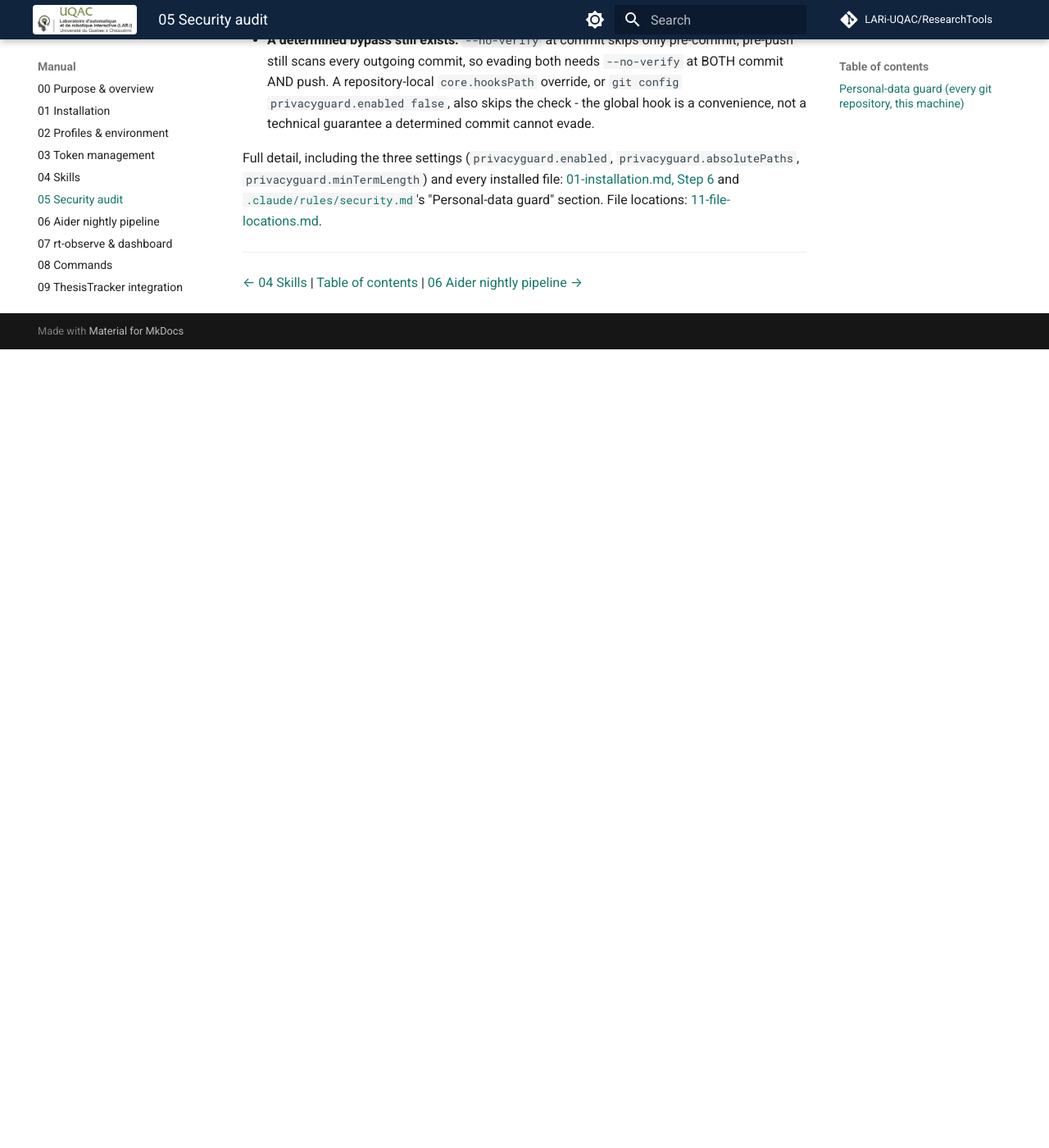
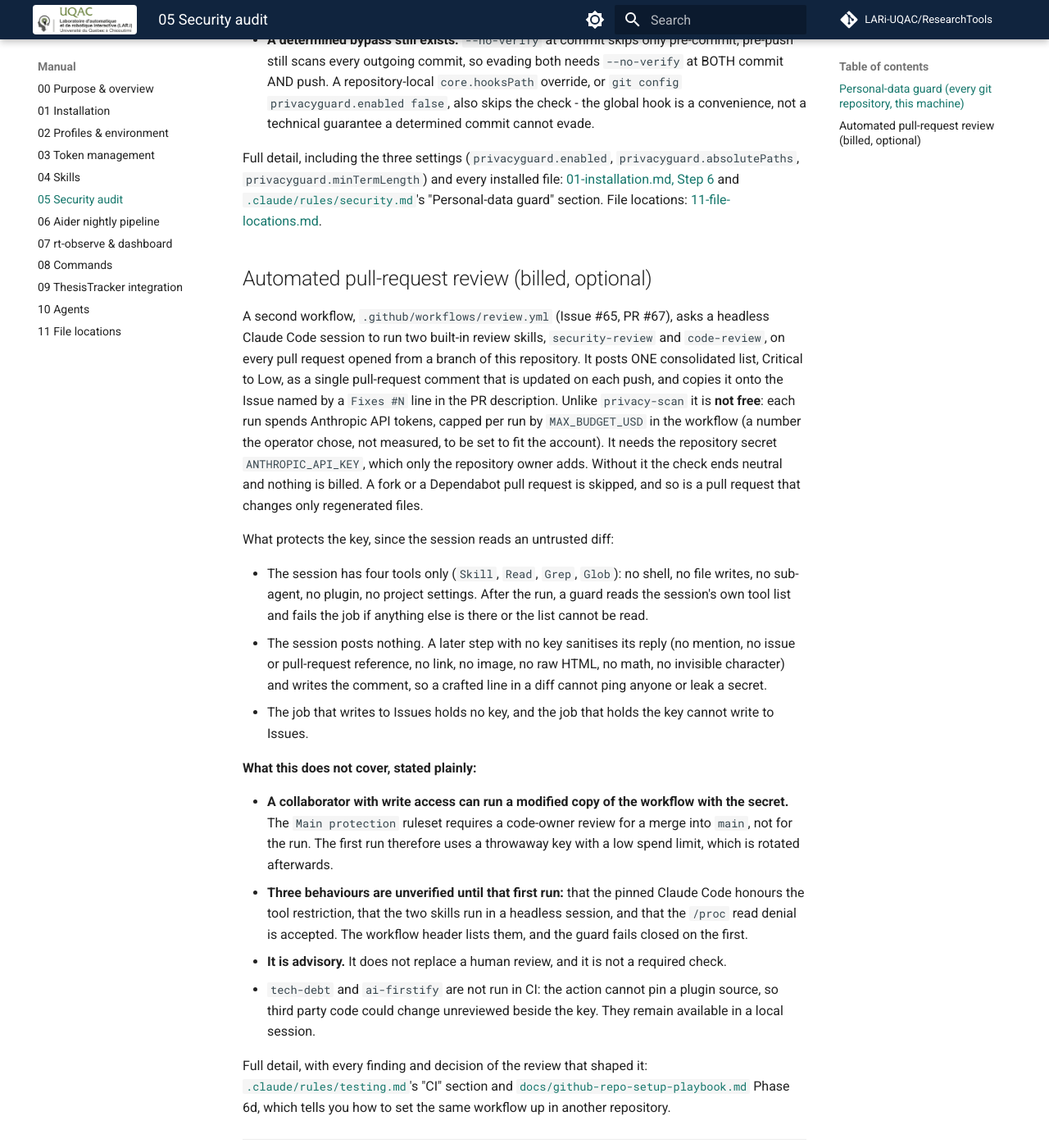
Before and after one commit to LARi-UQAC/ResearchTools, an MkDocs documentation site: the page built from docs/manual/05-security-audit.md, in a window 1280 px wide and 1400 px high, scrolled down 2143 px. Shown: the whole window at 82% size. Built offline with MkDocs 1.6.1 and Material for MkDocs 9.7.7, drawn with Linux system fonts in a browser that asks for light colours; comment, search, counter and statistics services are not loaded; before the commit the page ends 2569 px from its top, so only the background shows below that.

Commit message:
docs(manual): document the billed PR review workflow, IMPROVEMENTS entry (R31, R33)
docs/manual/05-security-audit.md gets a section on review.yml: what it does, the cost, what protects the key, and what is not covered. README chapter row updated. IMPROVEMENTS.md records the change, its root cause and what was declined.

Co-Authored-By: Claude Sonnet 5.5 <noreply@anthropic.com>

```diff
--- a/docs/manual/05-security-audit.md
+++ b/docs/manual/05-security-audit.md
@@ -90,5 +90,47 @@ Full detail, including the three settings (`privacyguard.enabled`,
 [`.claude/rules/security.md`](../../.claude/rules/security.md)'s "Personal-data guard" section.
 File locations: [11-file-locations.md](11-file-locations.md).
 
+## Automated pull-request review (billed, optional)
+
+A second workflow, `.github/workflows/review.yml` (Issue #65, PR #67), asks a headless Claude Code
+session to run two built-in review skills, `security-review` and `code-review`, on every pull
+request opened from a branch of this repository. It posts ONE consolidated list, Critical to Low,
+as a single pull-request comment that is updated on each push, and copies it onto the Issue named
+by a `Fixes #N` line in the PR description. Unlike `privacy-scan` it is **not free**: each run
+spends Anthropic API tokens, capped per run by `MAX_BUDGET_USD` in the workflow (a number the
+operator chose, not measured, to be set to fit the account). It needs the repository secret
+`ANTHROPIC_API_KEY`, which only the repository owner adds. Without it the check ends neutral and
+nothing is billed. A fork or a Dependabot pull request is skipped, and so is a pull request that
+changes only regenerated files.
+
+What protects the key, since the session reads an untrusted diff:
+
+- The session has four tools only (`Skill`, `Read`, `Grep`, `Glob`): no shell, no file writes, no
+  sub-agent, no plugin, no project settings. After the run, a guard reads the session's own tool
+  list and fails the job if anything else is there or the list cannot be read.
+- The session posts nothing. A later step with no key sanitises its reply (no mention, no issue
+  or pull-request reference, no link, no image, no raw HTML, no math, no invisible character) and
+  writes the comment, so a crafted line in a diff cannot ping anyone or leak a secret.
+- The job that writes to Issues holds no key, and the job that holds the key cannot write to
+  Issues.
+
+**What this does not cover, stated plainly:**
+
+- **A collaborator with write access can run a modified copy of the workflow with the secret.**
+  The `Main protection` ruleset requires a code-owner review for a merge into `main`, not for the
+  run. The first run therefore uses a throwaway key with a low spend limit, which is rotated
+  afterwards.
+- **Three behaviours are unverified until that first run:** that the pinned Claude Code honours
+  the tool restriction, that the two skills run in a headless session, and that the `/proc` read
+  denial is accepted. The workflow header lists them, and the guard fails closed on the first.
+- **It is advisory.** It does not replace a human review, and it is not a required check.
+- `tech-debt` and `ai-firstify` are not run in CI: the action cannot pin a plugin source, so third
+  party code could change unreviewed beside the key. They remain available in a local session.
+
+Full detail, with every finding and decision of the review that shaped it:
+[`.claude/rules/testing.md`](../../.claude/rules/testing.md)'s "CI" section and
+[`docs/github-repo-setup-playbook.md`](../github-repo-setup-playbook.md) Phase 6d, which tells you
+how to set the same workflow up in another repository.
+
 ---
 [← 04 Skills](04-skills.md) | [Table of contents](../../README.md) | [06 Aider nightly pipeline →](06-aider-pipeline.md)
```
Also changed, not shown: IMPROVEMENTS.md (+10 -0 lines), README.md (+1 -1 lines).
